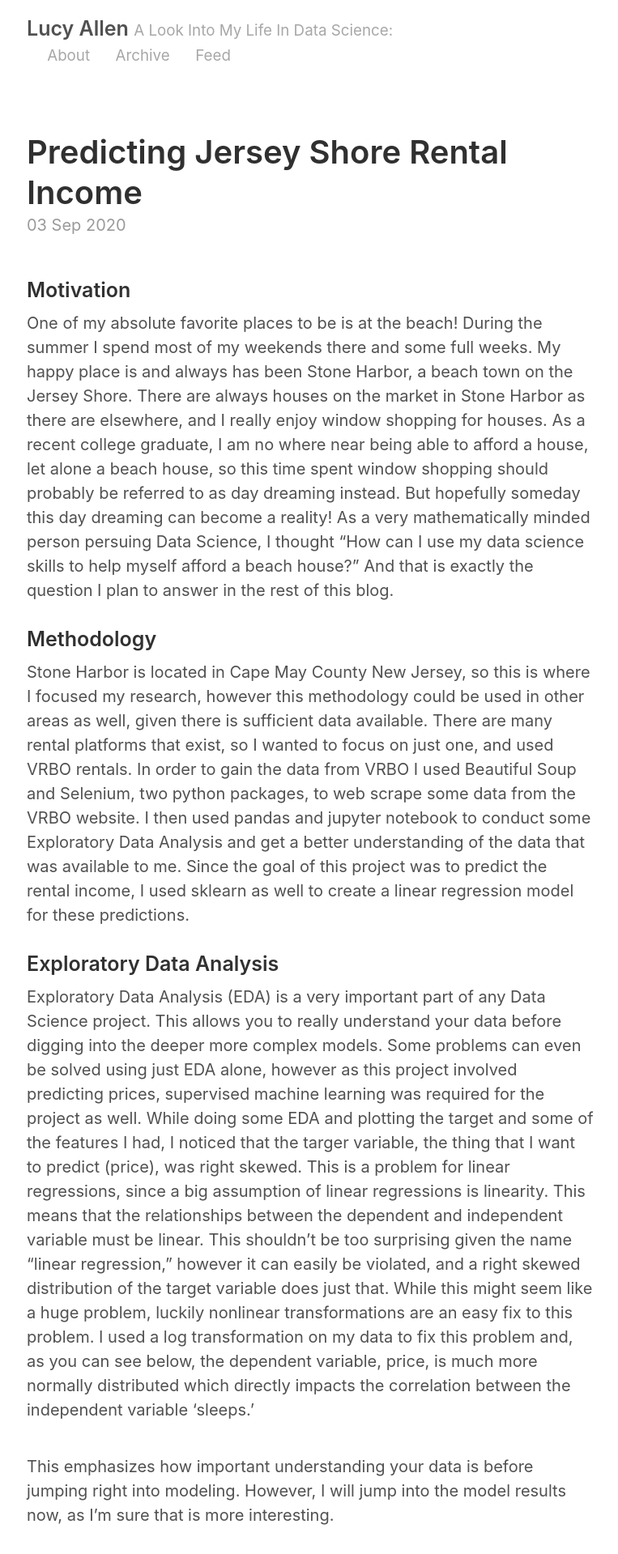
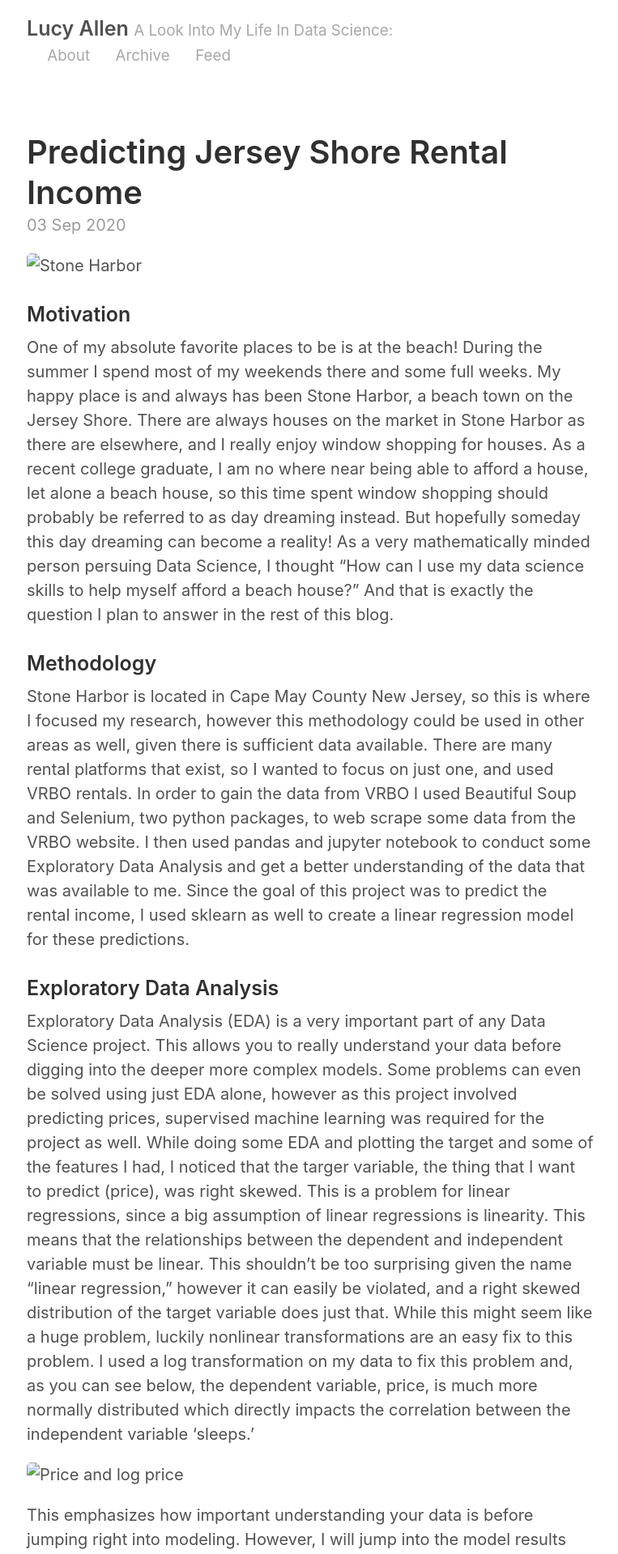
Before and after one commit to lucy-allen/lucy-allen.github.io, a Jekyll site: the page built from _posts/2020-09-03-Predicting-Jersey-Shore-Rental-Income.md, in a window 1280 px wide. Shown: the top 1919 px of the page at 81% size, without its empty margins (257-1020 px from the left). Built offline with Jekyll 4.4.1, drawn with Linux system fonts in a browser that asks for light colours.

Commit message:
Update 2020-09-03-Predicting-Jersey-Shore-Rental-Income.md

```diff
--- a/_posts/2020-09-03-Predicting-Jersey-Shore-Rental-Income.md
+++ b/_posts/2020-09-03-Predicting-Jersey-Shore-Rental-Income.md
@@ -3,7 +3,7 @@ layout: post
 title: Predicting Jersey Shore Rental Income
 ---
 
-![](images/stone_harbor_front.jpg)
+![Stone Harbor](images/stone_harbor_front.jpg)
 
 ### Motivation
 
@@ -17,7 +17,7 @@ Stone Harbor is located in Cape May County New Jersey, so this is where I focuse
 
 Exploratory Data Analysis (EDA) is a very important part of any Data Science project.  This allows you to really understand your data before digging into the deeper more complex models.  Some problems can even be solved using just EDA alone, however as this project involved predicting prices, supervised machine learning was required for the project as well.  While doing some EDA and plotting the target and some of the features I had, I noticed that the targer variable, the thing that I want to predict (price), was right skewed.  This is a problem for linear regressions, since a big assumption of linear regressions is linearity.  This means that the relationships between the dependent and independent variable must be linear.  This shouldn't be too surprising given the name "linear regression," however it can easily be violated, and a right skewed distribution of the target variable does just that.  While this might seem like a huge problem, luckily nonlinear transformations are an easy fix to this problem. I used a log transformation on my data to fix this problem and, as you can see below, the dependent variable, price, is much more normally distributed which directly impacts the correlation between the independent variable 'sleeps.'
 
-![](images/price vs log_price.png)
+![Price and log price](images/price vs log_price.png)
 
 This emphasizes how important understanding your data is before jumping right into modeling.  However, I will jump into the model results now, as I'm sure that is more interesting.
 
```
Also changed, not shown: other parts of _posts/2020-09-03-Predicting-Jersey-Shore-Rental-Income.md (+1 -1 lines).
